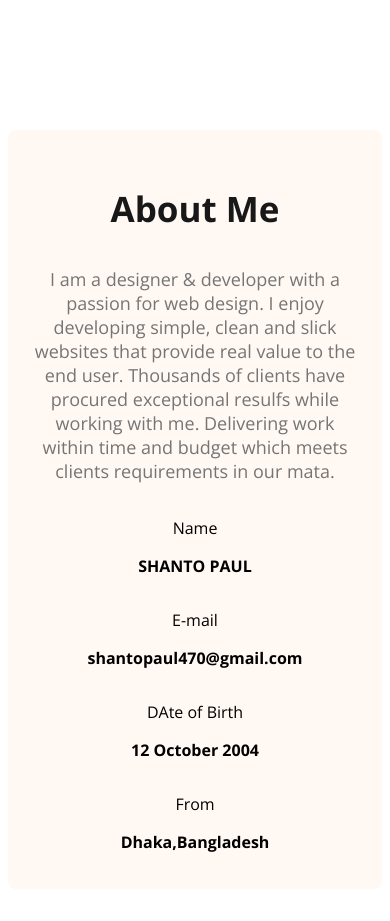
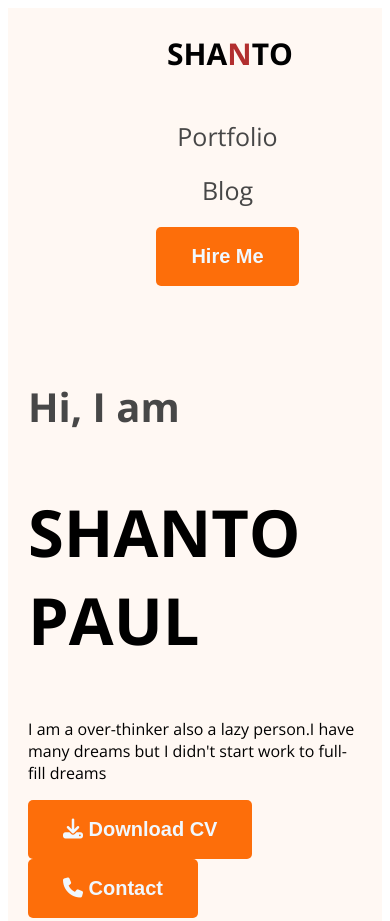
Before and after one commit to shanto470/web-developer-portfolio, a plain HTML site: page index.html in a window 390 px wide. Shown: the top 921 px of the page. Drawn offline with nearby package versions, Linux system fonts and the light colour scheme.

Commit message:
added more responsive

```diff
--- a/css/portfolio.css
+++ b/css/portfolio.css
@@ -170,15 +170,38 @@ footer textarea {
   width: 50%;
 }
 /* media query */
-.hide {
-  display: none;
-}
+
 @media screen and (max-width: 576px) {
   .skill-container,
   .resume-container,
   footer,
-  .about-items {
+  .about-items,
+  .banner,
+  nav ul,
+  nav {
     flex-direction: column;
+  }
+  .banner-pro-pic {
+    width: 100%;
+  }
+  .banner {
+    margin: 20px;
+  }
+  nav > ul {
+    gap: 20px;
+  }
+  nav > h1 {
+    margin-left: 70px;
+  }
+  nav {
+    justify-content: start;
+    margin: 0px;
+  }
+  .developer {
+    background-image: none;
+  }
+  .banner-content {
+    max-width: 100%;
   }
   footer,
   .about {
--- a/index.html
+++ b/index.html
@@ -17,7 +17,7 @@
     ></script>
   </head>
   <body class="open-sans-normal-font">
-    <header class="developer secondary-bg hide">
+    <header class="developer secondary-bg">
       <nav class="nav-title">
         <h1>SHA<span style="color: rgb(178, 47, 47)">N</span>TO</h1>
         <ul>
```
